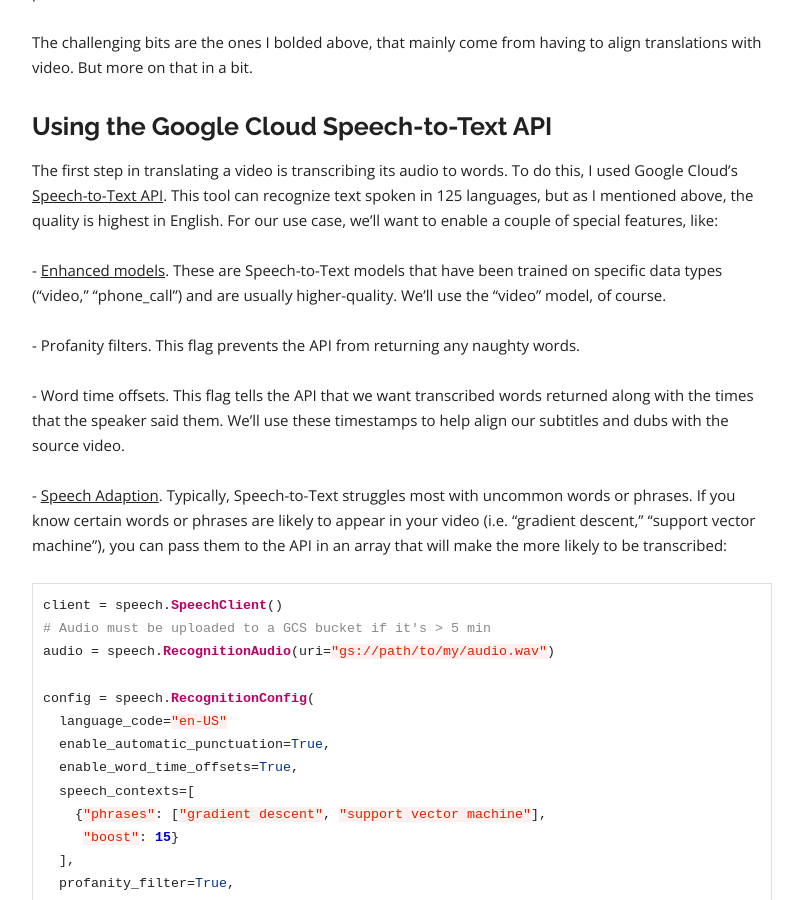
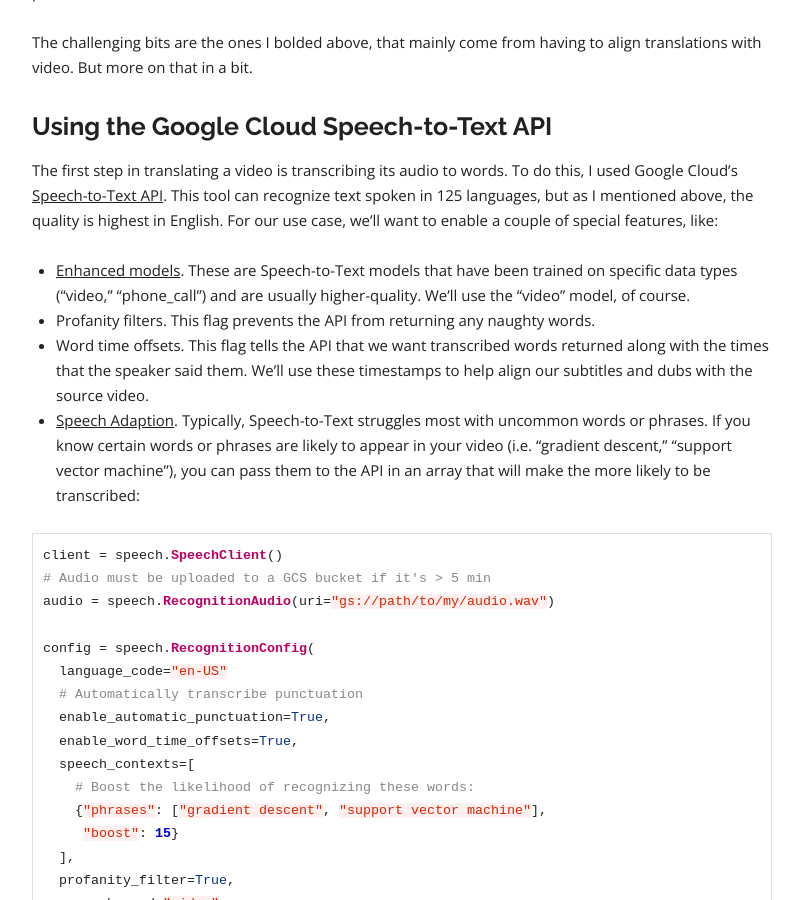
Before and after one commit to dalequark/daleonai, a Jekyll site: the page built from _posts/2021-02-02-ai-dubs-over-subs-translating-and-dubbing-videos-with-ai.md, in a window 1280 px wide and 900 px high, scrolled down 3632 px. Shown: the whole window, without its empty margins (238-1041 px from the left). Built offline with Jekyll 4.4.1, drawn with Linux system fonts in a browser that asks for light colours; some web fonts are replaced; a script that is not in the unit is left out; comment, search, counter and statistics services are not loaded.

Commit message:
Update Blog “2021-02-02-ai-dubs-over-subs-translating-and-dubbing-videos-with-ai”

````diff
--- a/_posts/2021-02-02-ai-dubs-over-subs-translating-and-dubbing-videos-with-ai.md
+++ b/_posts/2021-02-02-ai-dubs-over-subs-translating-and-dubbing-videos-with-ai.md
@@ -68,13 +68,10 @@
 
 The first step in translating a video is transcribing its audio to words. To do this, I used Google Cloud's [Speech-to-Text API](?utm_source=blog&utm_medium=partner&utm_campaign=CDR_dal_aiml_ai-dubs_020221). This tool can recognize text spoken in 125 languages, but as I mentioned above, the quality is highest in English. For our use case, we'll want to enable a couple of special features, like:
 
-\- [Enhanced models](https://cloud.google.com/speech-to-text/docs/enhanced-models?utm_source=blog&utm_medium=partner&utm_campaign=CDR_dal_aiml_ai-dubs_020221). These are Speech-to-Text models that have been trained on specific data types ("video," "phone_call") and are usually higher-quality. We'll use the "video" model, of course.
-
-\- Profanity filters. This flag prevents the API from returning any naughty words.
-
-\- Word time offsets. This flag tells the API that we want transcribed words returned along with the times that the speaker said them. We'll use these timestamps to help align our subtitles and dubs with the source video.
-
-\- [Speech Adaption](https://cloud.google.com/speech-to-text/docs/context-strength?utm_source=blog&utm_medium=partner&utm_campaign=CDR_dal_aiml_ai-dubs_020221). Typically, Speech-to-Text struggles most with uncommon words or phrases. If you know certain words or phrases are likely to appear in your video (i.e. "gradient descent," "support vector machine"), you can pass them to the API in an array that will make the more likely to be transcribed:
+* [Enhanced models](https://cloud.google.com/speech-to-text/docs/enhanced-models?utm_source=blog&utm_medium=partner&utm_campaign=CDR_dal_aiml_ai-dubs_020221). These are Speech-to-Text models that have been trained on specific data types ("video," "phone_call") and are usually higher-quality. We'll use the "video" model, of course.
+* Profanity filters. This flag prevents the API from returning any naughty words.
+* Word time offsets. This flag tells the API that we want transcribed words returned along with the times that the speaker said them. We'll use these timestamps to help align our subtitles and dubs with the source video.
+* [Speech Adaption](https://cloud.google.com/speech-to-text/docs/context-strength?utm_source=blog&utm_medium=partner&utm_campaign=CDR_dal_aiml_ai-dubs_020221). Typically, Speech-to-Text struggles most with uncommon words or phrases. If you know certain words or phrases are likely to appear in your video (i.e. "gradient descent," "support vector machine"), you can pass them to the API in an array that will make the more likely to be transcribed:
 
 ```python
 client = speech.SpeechClient()
@@ -83,9 +80,11 @@
 
 config = speech.RecognitionConfig(
   language_code="en-US"
+  # Automatically transcribe punctuation
   enable_automatic_punctuation=True,
   enable_word_time_offsets=True,
   speech_contexts=[
+    # Boost the likelihood of recognizing these words:
     {"phrases": ["gradient descent", "support vector machine"],
      "boost": 15}
   ],
````
